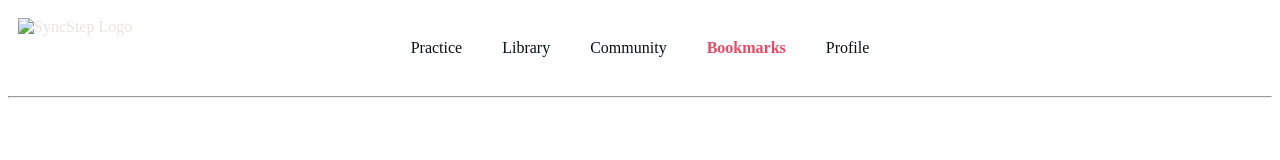
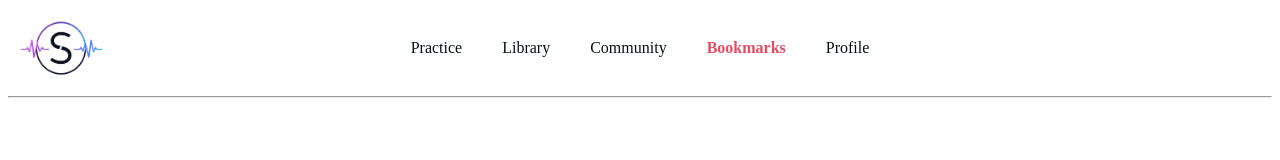
Before and after one commit to madnguyen070109-alt/SyncStep, a plain HTML site: page admin.html in a window 1280 px wide. Drawn offline with Linux system fonts and the light colour scheme.

Commit message:
fixing logo

```diff
--- a/admin.html
+++ b/admin.html
@@ -17,7 +17,7 @@
     </head>
     <body>
 		<header class="top-bar">
-            <img src="assets/images/Logo.png" alt="SyncStep Logo" class="logo">
+            <img src="assets/Firefly (1).png" alt="SyncStep Logo" class="logo">
             <div class="navRect">
                 <div class="navigation">
                     <a href="/index.html">Practice</a>
```
Also changed, not shown: bookmarks.html (+1 -1 lines), community.html (+1 -1 lines), index.html (+1 -1 lines), library.html (+1 -1 lines), practice.html (+1 -1 lines), profile.html (+1 -1 lines), assets/Firefly (1).png (added).
